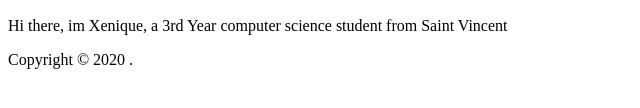
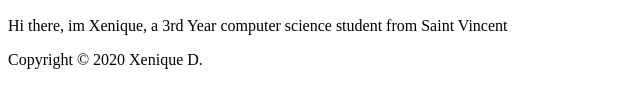
Before and after one commit to xeniqued/info2180-lab1, a plain HTML site: page index.html in a window 1280 px wide. Shown: the part 148-256 px from the top of the page, 0-640 px from the left. Drawn offline with Linux system fonts and the light colour scheme.

Commit message:
Edited index.html & created styles.css

```diff
--- a/index.html
+++ b/index.html
@@ -16,7 +16,7 @@
         <p>Hi there, im Xenique, a 3rd Year computer science student from Saint Vincent</p>
     </main>
     <footer>
-        <p>Copyright &copy; 2020 <Your Name>.</p>
+        <p>Copyright &copy; 2020 Xenique D.</p>
     </footer>
 </body>
 </html>
```
Also changed, not shown: styles.css (added).
